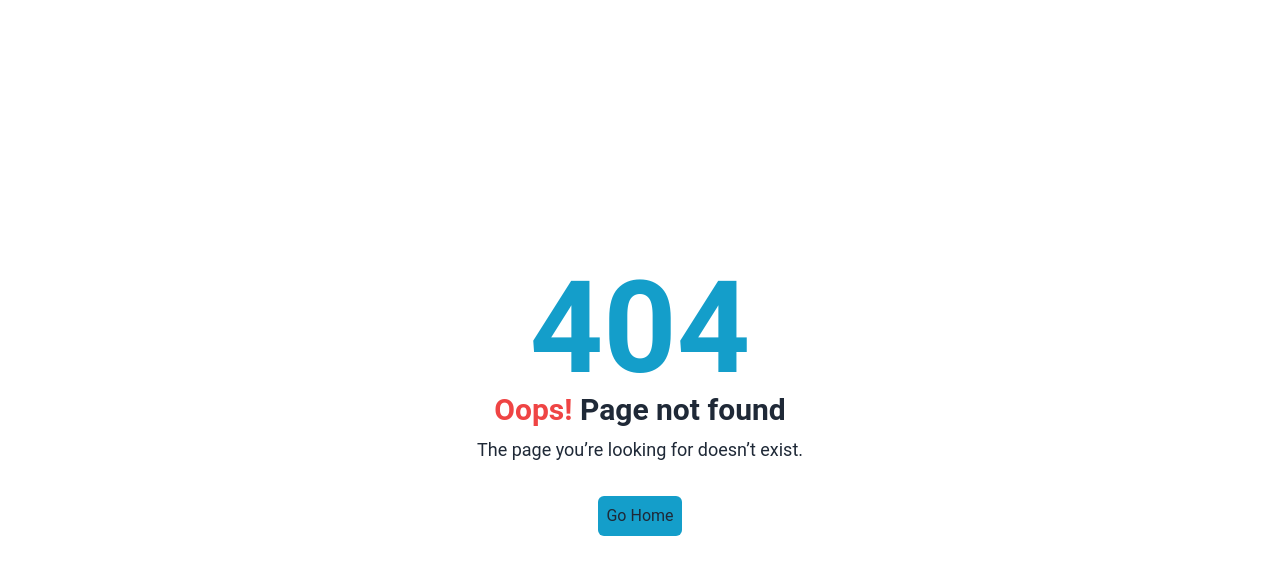
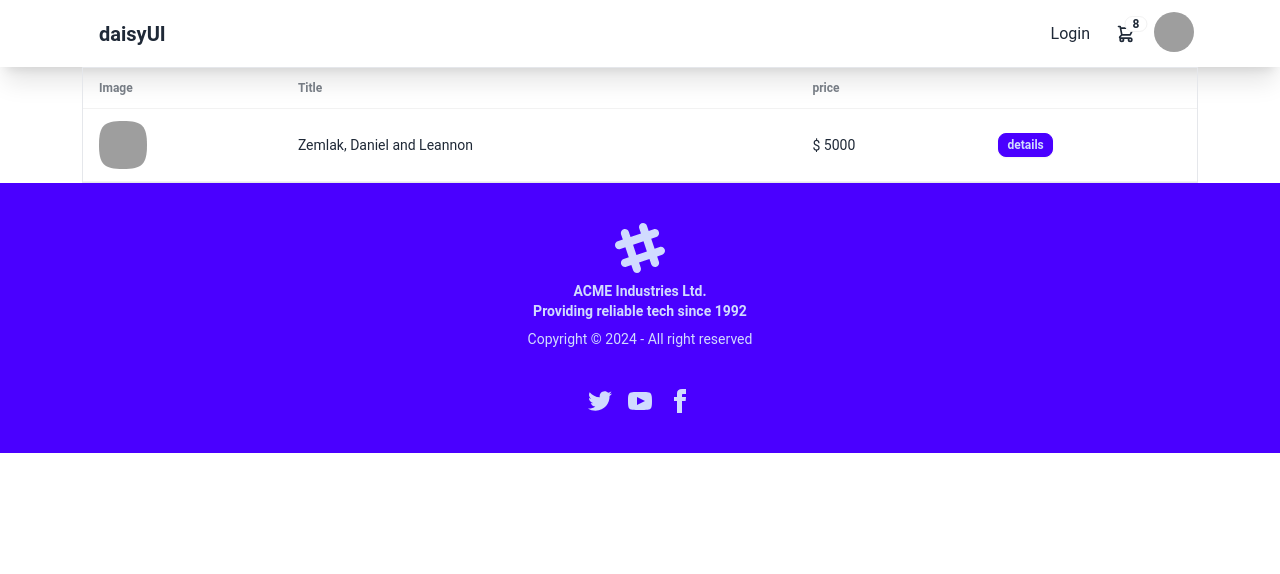
Before and after one commit to ahmedsamir28/React-Typescript-redux-toolkit----project, a React (Vite) app: page /cart in a window 1280 px wide. Before the commit this address had no page. Shown: the top 574 px of the page. Built offline with nearby package versions, Linux system fonts and the light colour scheme; grey boxes are pictures that could not be loaded.

Commit message:
start ui items

```diff
--- /dev/null
+++ b/src/Pages/CartPage.tsx
@@ -0,0 +1,50 @@
+
+interface IProps { }
+
+const CartPage = () => {
+    return (
+        <div className="overflow-x-auto border">
+            <table className="table">
+                {/* head */}
+                <thead>
+                    <tr>
+                        <th>Image</th>
+                        <th >Title</th>
+                        <th>price</th>
+                        <th></th>
+                    </tr>
+                </thead>
+
+                <tbody>
+                    {/* row 1 */}
+                    <tr>
+
+                        <td>
+                            <div className="flex items-center gap-3">
+                                <div className="avatar">
+                                    <div className="mask mask-squircle w-12 h-12">
+                                        <img src="https://img.daisyui.com/tailwind-css-component-profile-2@56w.png" alt="Avatar Tailwind CSS Component" />
+                                    </div>
+                                </div>
+                            </div>
+                        </td>
+
+                        <td>
+                            Zemlak, Daniel and Leannon
+                        </td>
+
+                        <td>$ 5000</td>
+                        <th>
+                            <button className="btn btn-primary btn-xs">details</button>
+                        </th>
+
+                    </tr>
+
+                </tbody>
+                {/* foot */}
+
+            </table>
+        </div>)
+}
+
+export default CartPage
--- a/src/Pages/HomePage.tsx
+++ b/src/Pages/HomePage.tsx
@@ -14,7 +14,7 @@ const HomePage = () => {
                 <ProductCard />
                 <ProductCard />
                 <ProductCard />
-                <ProductCard />w
+                <ProductCard />
                 <ProductCard />
             </div>
 
--- a/src/Router/index.tsx
+++ b/src/Router/index.tsx
@@ -6,6 +6,7 @@ import PageNotFound from "../Pages/PageNotFound";
 import ProtectedRoute from "../Components/auth/ProtectedRoute";
 import LoginPage from "../Pages/LoginPage";
 import PageDetails from "../Pages/PageDetails";
+import CartPage from "../Pages/CartPage";
 // import ProtectedRoute from "../components/auth/ProtectedRoute";
 // import ErrorHandler from "../components/errors/ErrorHandler";
 // import HomePage from "../pages";
@@ -30,7 +31,7 @@ const router = createBrowserRouter(
       <Route path="/" element={<RootLayout />} errorElement={<ErrorHandler />}>
         <Route index element={<HomePage />} />
         <Route path="food/:id" element={<PageDetails/>} />
-        {/* <Route path="about" element={<AboutPage />} /> */}
+        <Route path="cart" element={<CartPage/>} />
 
         {/* <Route
           path="contribute"
--- /dev/null
+++ b/src/UI-items/Button.tsx
@@ -0,0 +1,16 @@
+import { ButtonHTMLAttributes, ReactNode } from "react"
+
+interface IProps extends ButtonHTMLAttributes <HTMLButtonElement> {
+    children :ReactNode,
+    className?:string
+    width?: "w-full" | "w-fit";
+
+}
+
+const Button = ({children,className,width,...rest}:IProps) => {
+    return (
+        <button  className={`${className} ${width} rounded-lg text-white px-3 py-3 duration-200 font-medium`} {...rest}>{children}</button>
+    )
+}
+
+export default Button
--- a/src/Utils/NavBar.tsx
+++ b/src/Utils/NavBar.tsx
@@ -3,7 +3,7 @@ import { Link } from "react-router-dom"
 
 const NavBar = () => {
     return (
-        <div className=" shadow-xl  bg-base-100">
+        <div className=" shadow-xl  bg-base-100 ">
             <div className="container navbar">
                 <div className="flex-1">
                     <Link to="/" className="btn btn-ghost text-xl">daisyUI</Link>
@@ -23,9 +23,9 @@ const NavBar = () => {
                             <div className="card-body">
                                 <span className="font-bold text-lg">8 Items</span>
                                 <span className="text-info">Subtotal: $999</span>
-                                <div className="card-actions">
+                                <Link to="/cart"  className="card-actions">
                                     <button className="btn btn-primary btn-block">View cart</button>
-                                </div>
+                                </Link>
                             </div>
                         </div>
                     </div>
```
